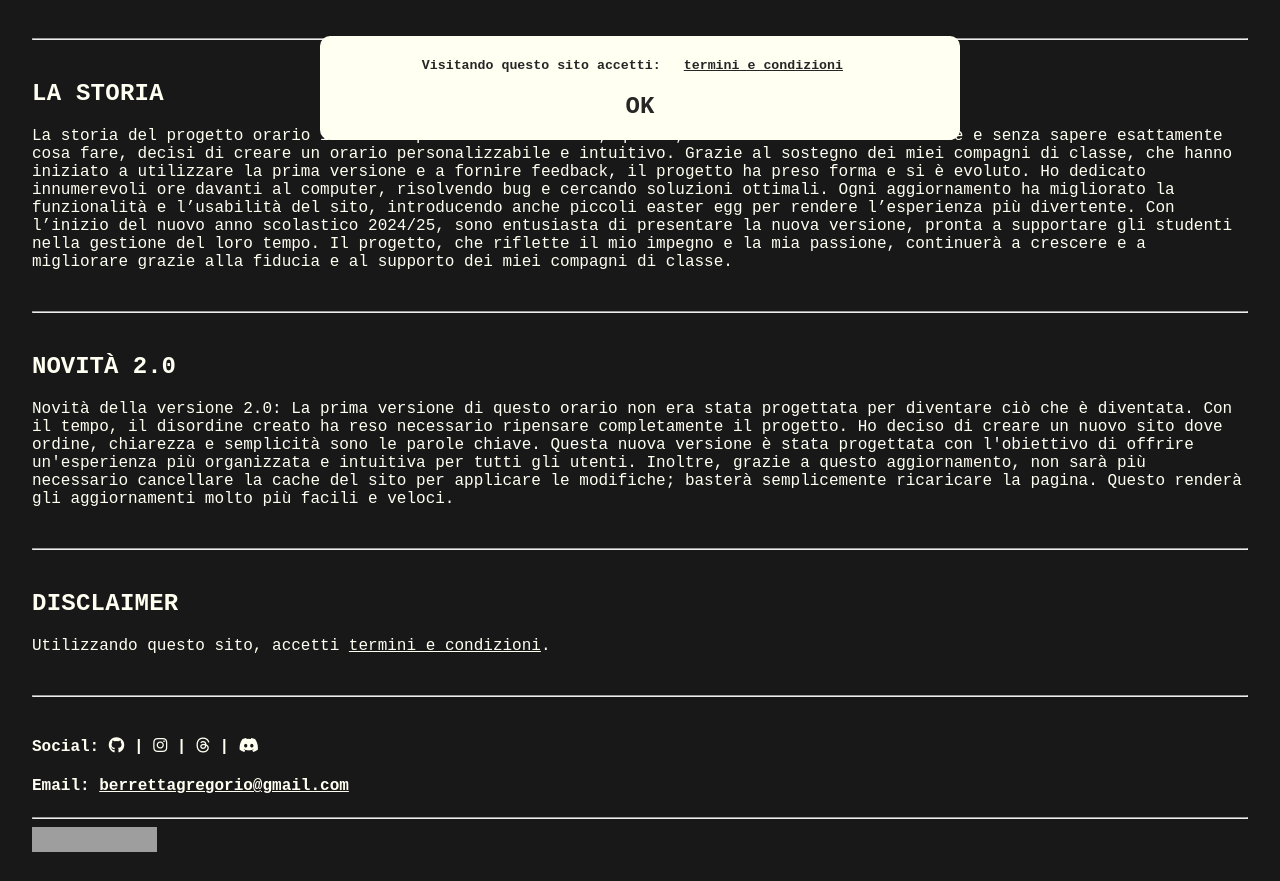
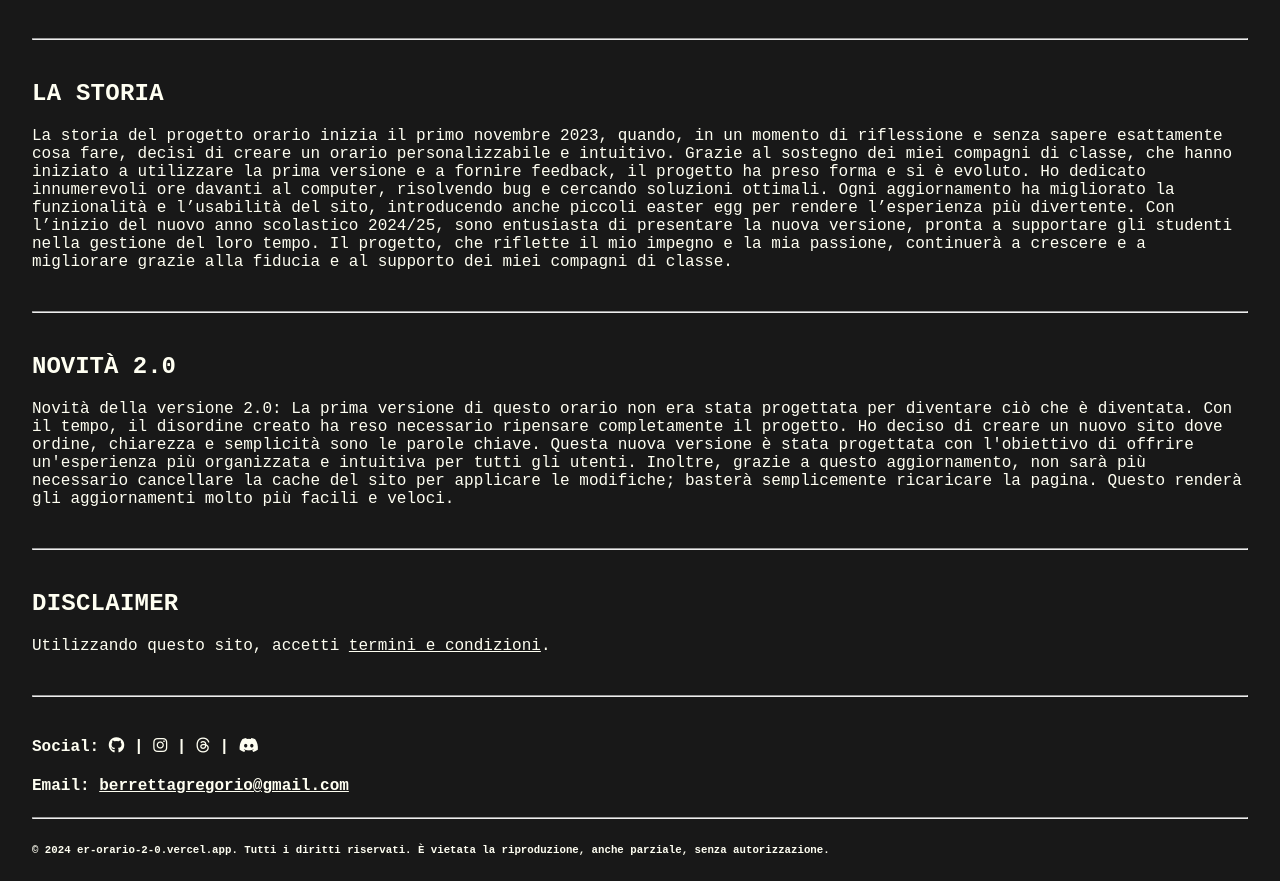
Before and after one commit to ingegnere-09/Er-Orario-2.0, a plain HTML site: page index2.html in a window 1280 px wide. Shown: the part 580-1461 px from the top of the page. Drawn offline with Linux system fonts and the light colour scheme; grey boxes are pictures that could not be loaded.

Commit message:
Update index2.html

```diff
--- a/index2.html
+++ b/index2.html
@@ -1,7 +1,6 @@
 <!DOCTYPE html>
 <html lang="it">
 <head>
-    <meta name="copyrighted-site-verification" content="220f74eaf16e0407" />
     <meta charset="UTF-8">
     <meta http-equiv="Cache-Control" content="no-cache, no-store, must-revalidate">
     <meta http-equiv="Pragma" content="no-cache">
@@ -93,13 +92,9 @@
         <hr>
     </div>
 
-   <a class="copyrighted-badge" title="Copyrighted.com Registered &amp; Protected" target="_blank" href="https://app.copyrighted.com/website/wMLXougaDKkQu4gd"><img alt="Copyrighted.com Registered &amp; Protected" border="0" width="125" height="25" srcset="https://static.copyrighted.com/badges/125x25/01_1_2x.png 2x" src="https://static.copyrighted.com/badges/125x25/01_1.png"></a><script src="https://static.copyrighted.com/badges/helper.js"></script>
+    <h6>© 2024 er-orario-2-0.vercel.app. Tutti i diritti riservati. È vietata la riproduzione, anche parziale, senza autorizzazione.</h6>
 
     <!-- Parte x i accetto -->
-    <div class="pol">
-        <h5 class="pol-sc1">Visitando questo sito accetti: <a href="#dis" class="pol-sc1">termini e condizioni</a></h5>
-        <h2 class="pol-sc2">OK</h2>
-    </div>
 
     <script>
         // JavaScript incluso direttamente nell'HTML
```
